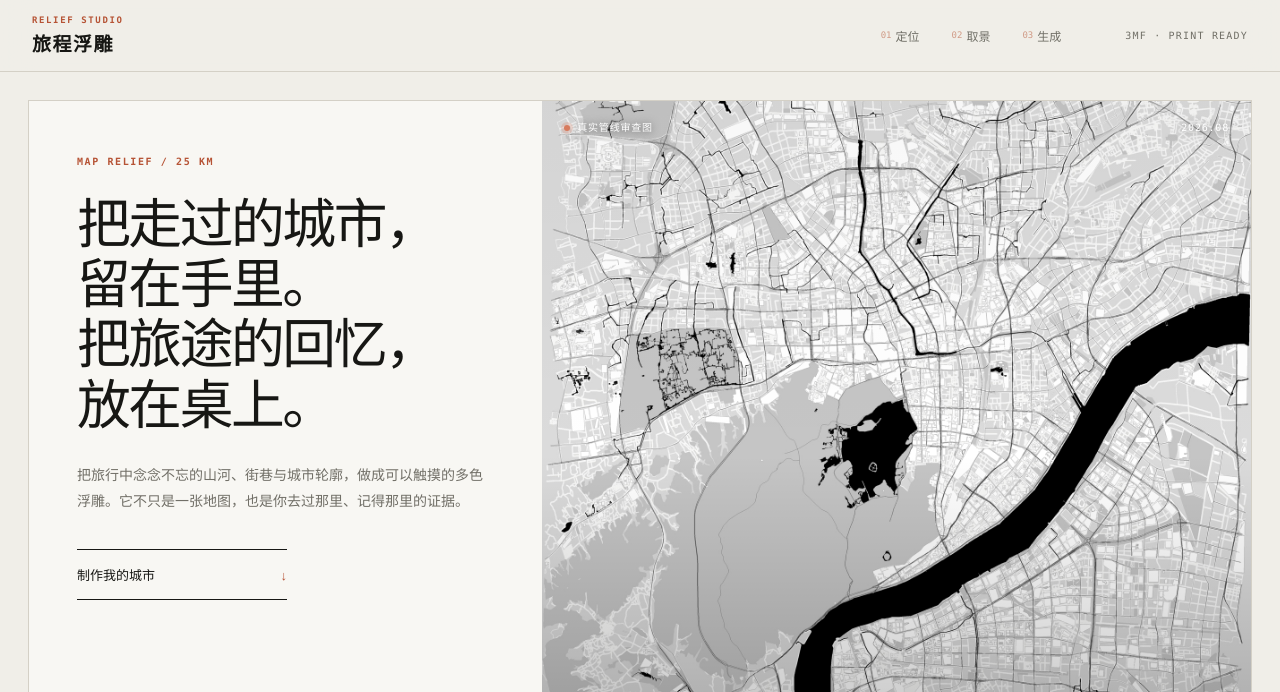
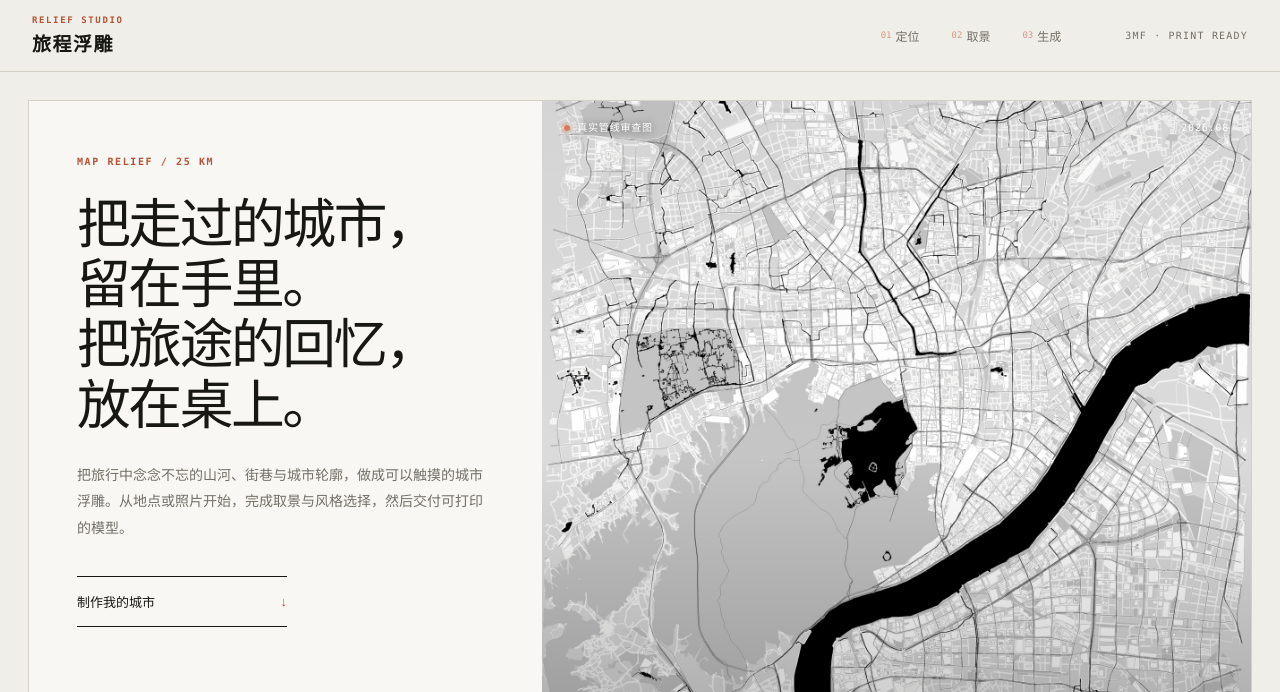
Before and after one commit to qiwei94/map-generator-simple, a plain HTML site: page webapp/static/index.html in a window 1280 px wide. Shown: the top 692 px of the page. Drawn offline with Linux system fonts and the light colour scheme; no server answers.

Commit message:
copy: describe printable model delivery

```diff
--- a/webapp/static/index.html
+++ b/webapp/static/index.html
@@ -35,7 +35,7 @@
     <div class="hero-copy">
       <p class="hero-kicker">MAP RELIEF / 25 KM</p>
       <h2 id="heroTitle">把走过的城市，<br>留在手里。<br>把旅途的回忆，<br>放在桌上。</h2>
-      <p>把旅行中念念不忘的山河、街巷与城市轮廓，做成可以触摸的多色浮雕。它不只是一张地图，也是你去过那里、记得那里的证据。</p>
+      <p>把旅行中念念不忘的山河、街巷与城市轮廓，做成可以触摸的城市浮雕。从地点或照片开始，完成取景与风格选择，然后交付可打印的模型。</p>
       <a class="hero-cta" href="#step1">制作我的城市 <span>↓</span></a>
       <div class="hero-specs">
         <span><strong>25 km</strong>西湖真实范围</span>
```
